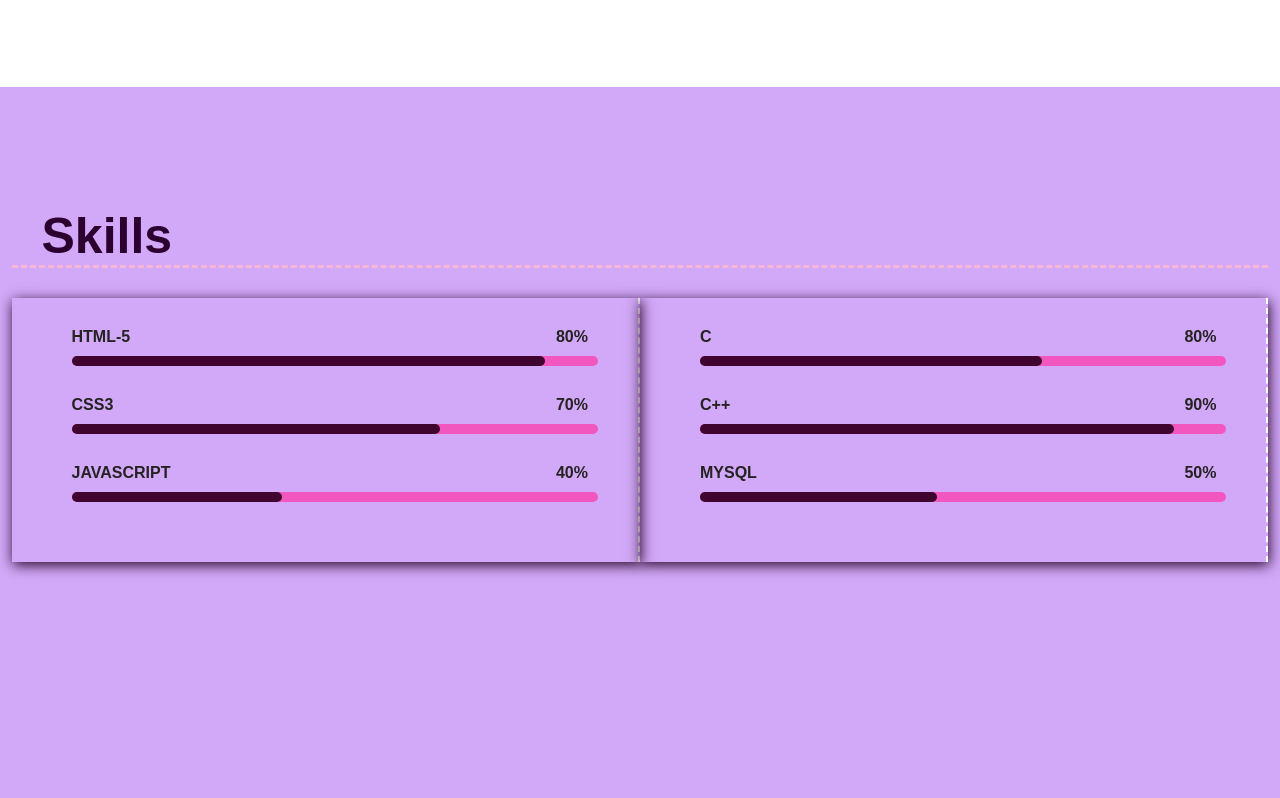
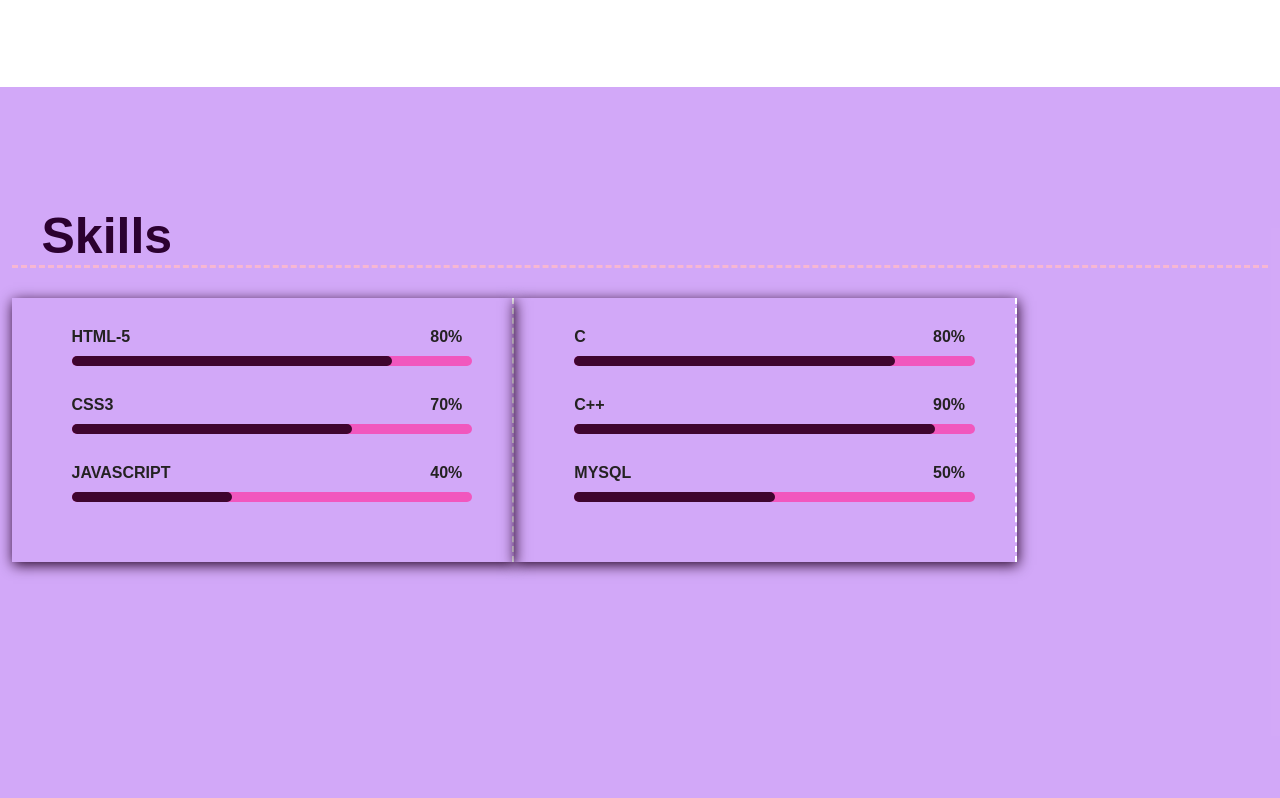
Before and after one commit to akashkr2122/Portfolio, a plain HTML site: page index.html in a window 1280 px wide. Shown: the part 2313-3111 px from the top of the page. Drawn offline with Linux system fonts and the light colour scheme.

Commit message:
Update style.css

```diff
--- a/CSS/style.css
+++ b/CSS/style.css
@@ -351,7 +351,7 @@ transform: translateY(-10px) translateZ(2px);
 
 .skills  .containerone{
 
-   width: 50%;
+   width: 40%;
    padding: 30px;
    float: left;
 
@@ -389,7 +389,7 @@ transform: translateY(-10px) translateZ(2px);
   }
 
   .htmlBar {
-    width: 90%;
+    width: 80%;
 
   }
   .cssBar {
@@ -402,7 +402,7 @@ transform: translateY(-10px) translateZ(2px);
   }
 
   .javaBar {
-    width: 65%;
+    width: 80%;
 
   }
   .ccpBar {
@@ -412,7 +412,7 @@ transform: translateY(-10px) translateZ(2px);
 
 
   .sqlBar {
-    width: 45%;
+    width: 50%;
 
   }
 
```
